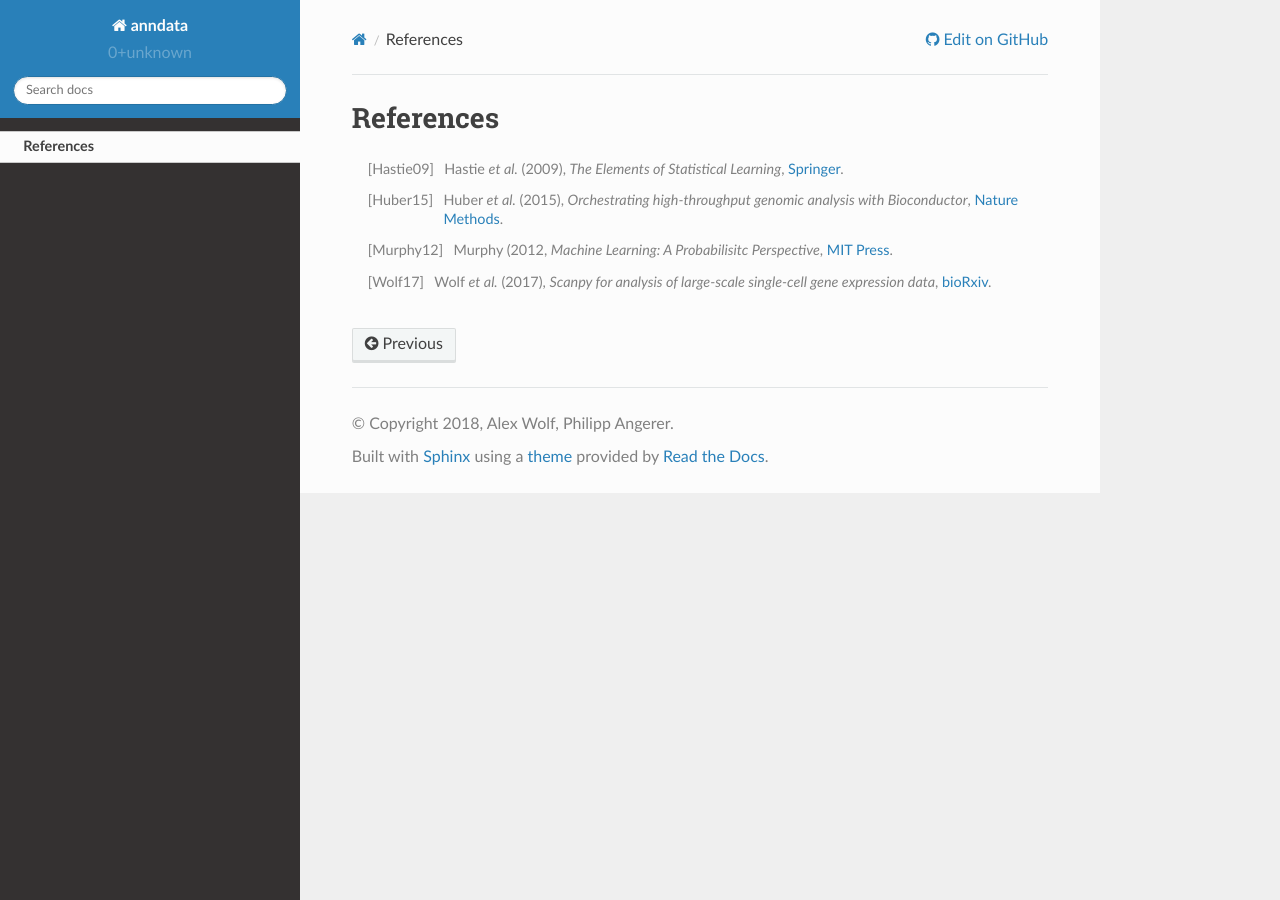
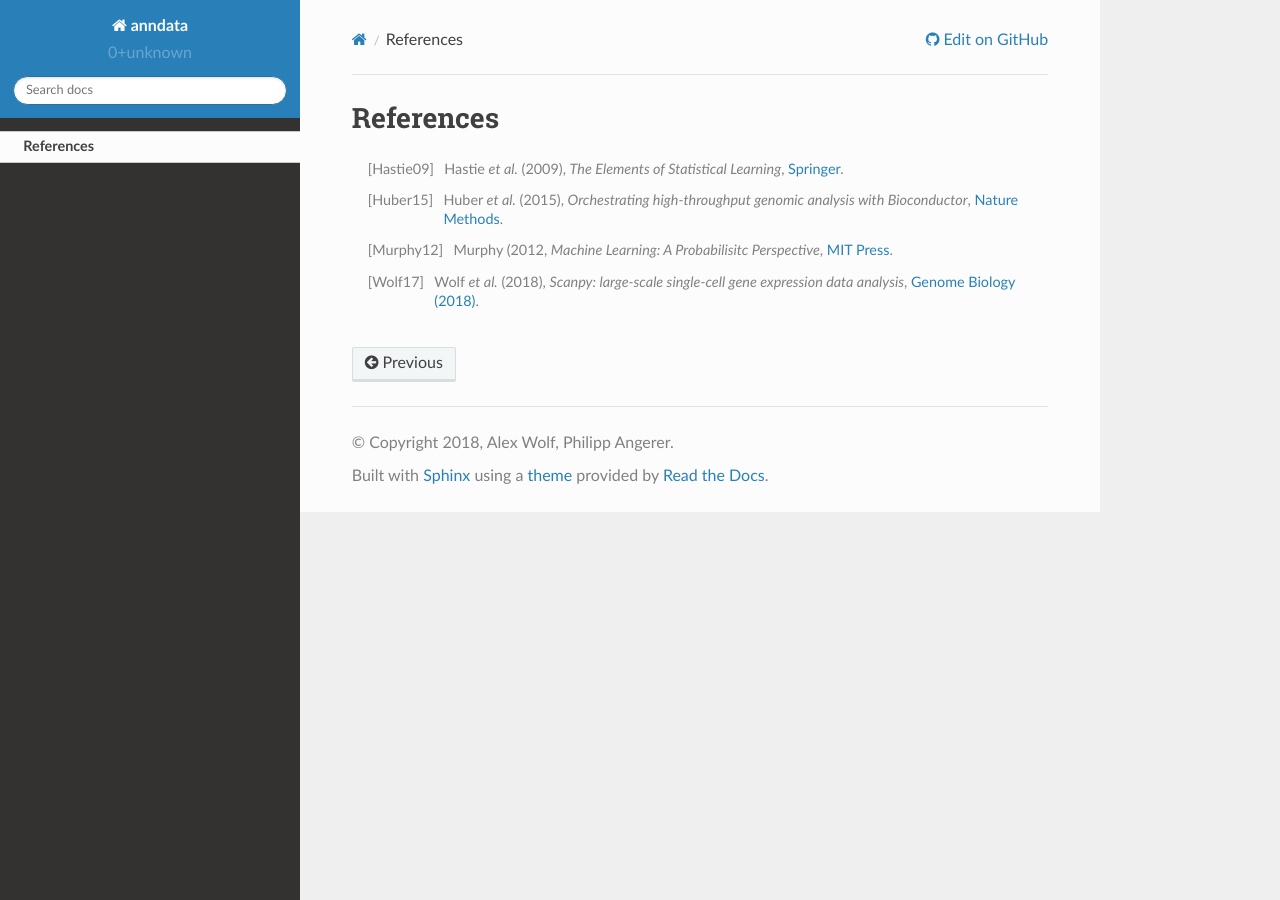
Before and after one commit to scverse/anndata, a Sphinx documentation site: the page built from docs/references.rst, in a window 1280 px wide. Built offline with Sphinx 7.4.7 and the Read the Docs theme 2.0.0, drawn with Linux system fonts in a browser that asks for light colours.

Commit message:
updated docs

```diff
--- a/docs/references.rst
+++ b/docs/references.rst
@@ -16,7 +16,6 @@ References
    *Machine Learning: A Probabilisitc Perspective*,
    `MIT Press <https://mitpress.mit.edu/books/machine-learning-0>`_.
 
-.. [Wolf17]
-   Wolf *et al.* (2017),
-   *Scanpy for analysis of large-scale single-cell gene expression data*,
-   `bioRxiv <https://doi.org/10.1101/174029>`_.
+.. [Wolf17] Wolf *et al.* (2018),
+   *Scanpy: large-scale single-cell gene expression data analysis*,
+   `Genome Biology (2018) <https://doi.org/10.1186/s13059-017-1382-0>`_.
--- a/docs/release_notes.rst
+++ b/docs/release_notes.rst
@@ -1,9 +1,3 @@
-
-**Future plans:** We will slowly support all of AnnData's generic data analysis functions -
-currently in Scanpy (plotting, preprocessing) - via the anndata package. All
-code will remain backwards compatible but :class:`anndata` will grow in its own
-right.
-
 **December 29, 2017**: version 0.4.2
 
 1. fixed text file support (``.csv``, …)
```
Also changed, not shown: README.rst (+3 -5 lines), docs/index.rst (+5 -5 lines), 1 other file.
